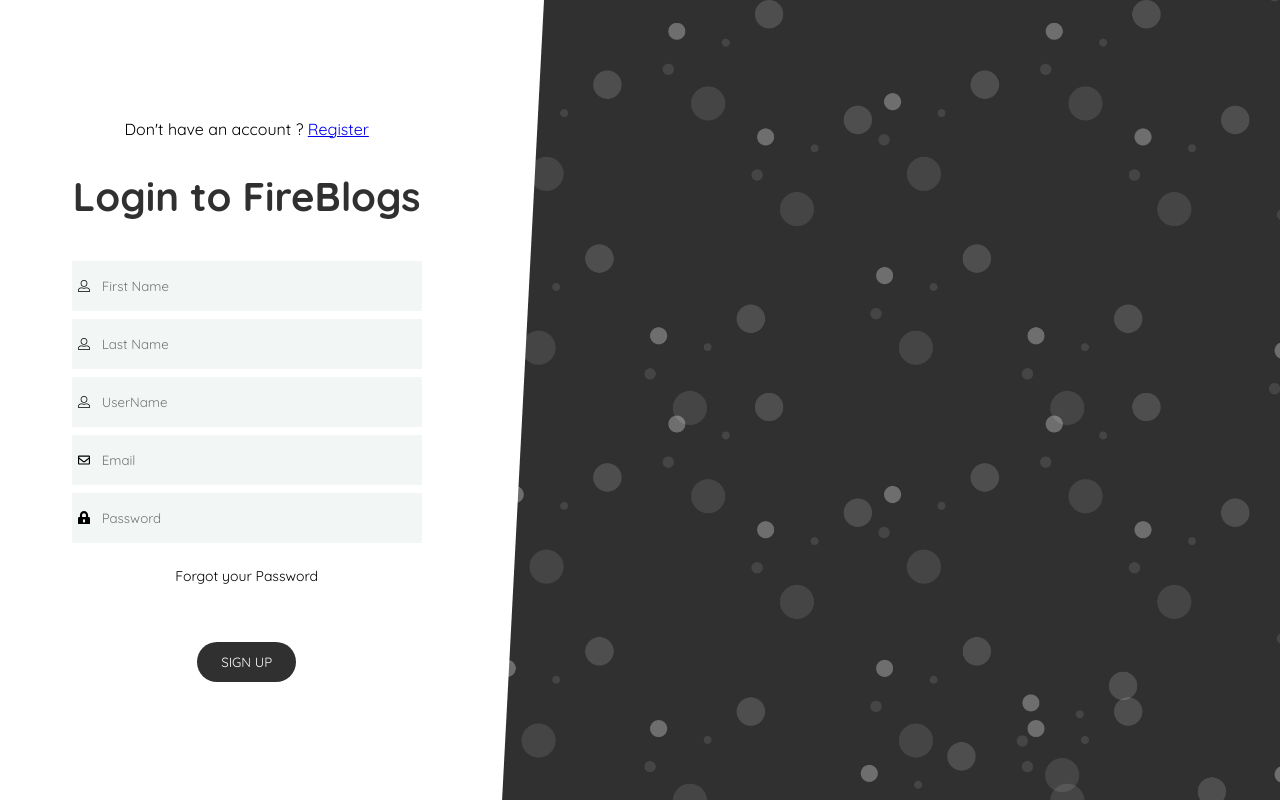
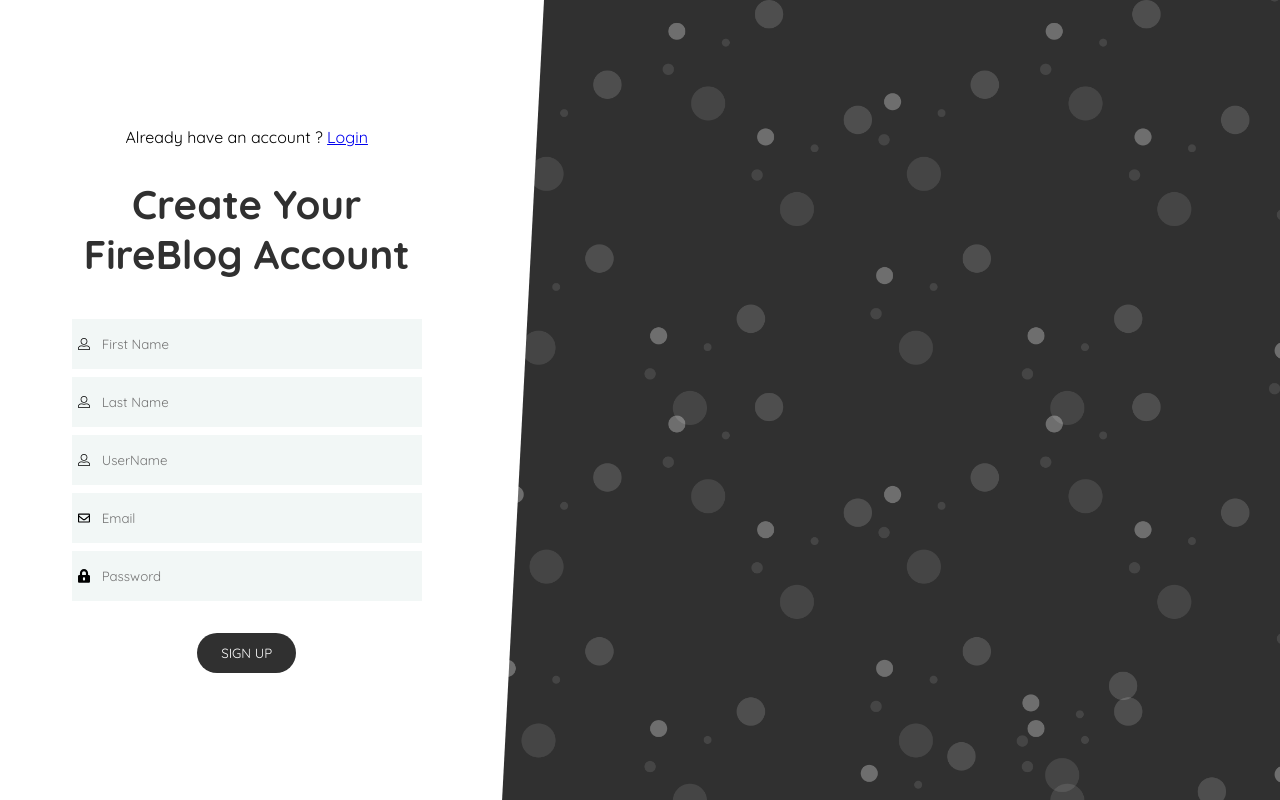
Before and after one commit to manishrajmishra/FireBlogs-VueJS---FireBase, a Vue app: page /register in a window 1280 px wide. Built offline with nearby package versions, Linux system fonts and the light colour scheme; what vue2-editor would draw is missing.

Commit message:
Fixed Typeof error from Register Page

```diff
--- a/src/views/Register.vue
+++ b/src/views/Register.vue
@@ -2,10 +2,10 @@
     <div class="form-wrap">
         <form class="register">
           <p class="login-register">
-            Don't have an account ?
-            <router-link class="route-link" :to="{ name: 'Register' }">Register</router-link>
+            Already have an account ?
+            <router-link class="route-link" :to="{ name: 'Login' }">Login</router-link>
           </p>
-          <h2>Login to FireBlogs</h2>
+          <h2>Create Your FireBlog Account</h2>
           <div class="inputs">
             <div class="input">
               <input type="text" placeholder="First Name" v-model="firstName" />
@@ -28,7 +28,6 @@
               <password class="icon" />
             </div>
           </div>
-          <router-link class="forgot-password" :to="{ name: 'ForgotPassword' }">Forgot your Password</router-link>
           <button>Sign Up</button>
           <div class="angle"></div>
         </form>
```
